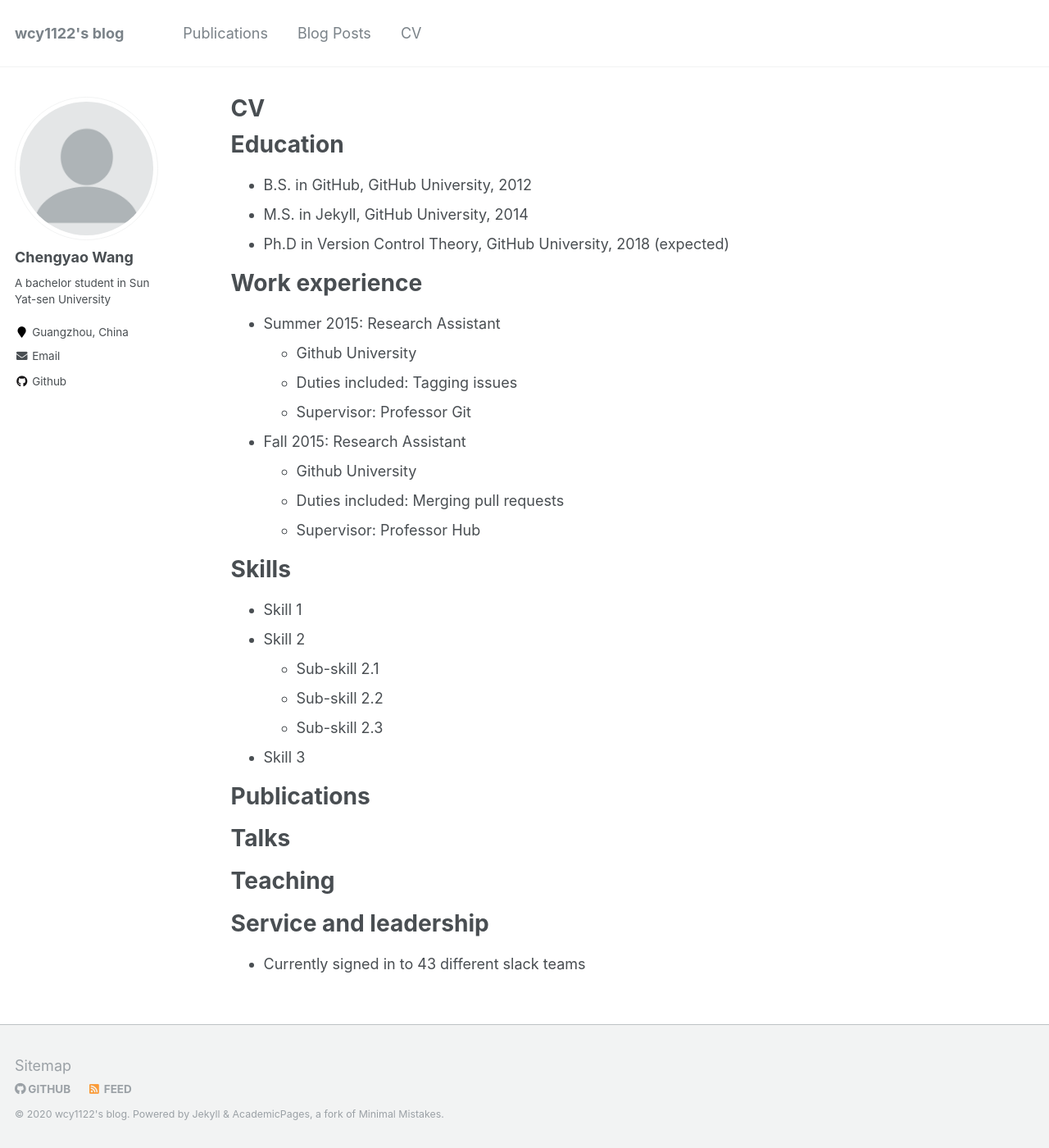
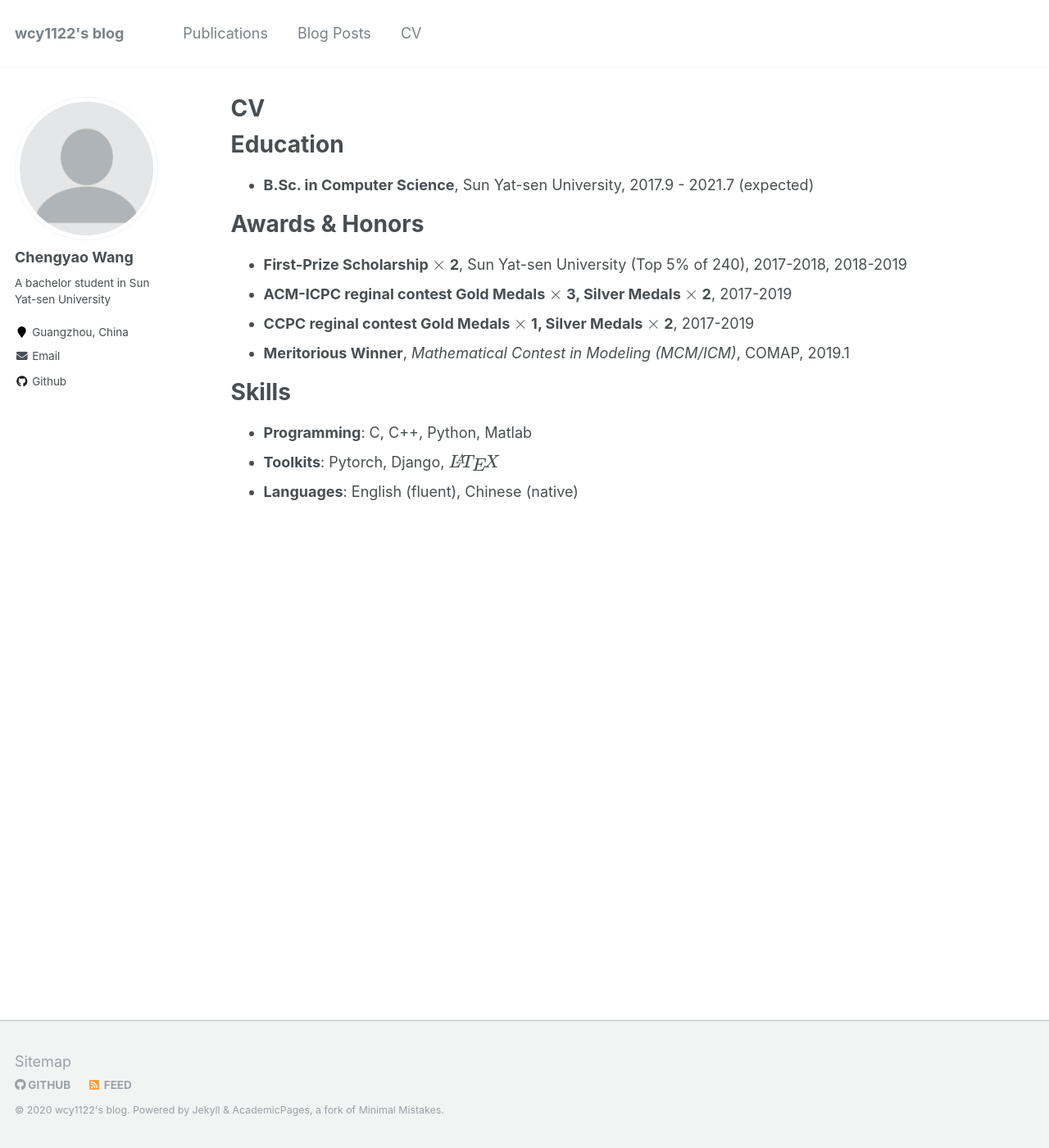
Before and after one commit to wcy1122/wcy1122.github.io, a Jekyll site: the page built from _pages/cv.md, in a window 1280 px wide and 1400 px high. Shown: the whole window at 82% size. Built offline with Jekyll 4.4.1, drawn with Linux system fonts in a browser that asks for light colours; formulas are drawn with MathJax 3.

Commit message:
update pages

```diff
--- a/_pages/cv.md
+++ b/_pages/cv.md
@@ -11,49 +11,17 @@
 
 Education
 ======
-* B.S. in GitHub, GitHub University, 2012
-* M.S. in Jekyll, GitHub University, 2014
-* Ph.D in Version Control Theory, GitHub University, 2018 (expected)
+* **B.Sc. in Computer Science**, Sun Yat-sen University, 2017.9 - 2021.7 (expected)
 
-Work experience
+Awards & Honors
 ======
-* Summer 2015: Research Assistant
-  * Github University
-  * Duties included: Tagging issues
-  * Supervisor: Professor Git
-
-* Fall 2015: Research Assistant
-  * Github University
-  * Duties included: Merging pull requests
-  * Supervisor: Professor Hub
+* **First-Prize Scholarship $\times$ 2**, Sun Yat-sen University (Top 5% of 240), 2017-2018, 2018-2019
+* **ACM-ICPC reginal contest Gold Medals $\times$ 3, Silver Medals $\times$ 2**, 2017-2019
+* **CCPC reginal contest Gold Medals $\times$ 1, Silver Medals $\times$ 2**, 2017-2019
+* **Meritorious Winner**, *Mathematical Contest in Modeling (MCM/ICM)*, COMAP, 2019.1
 
 Skills
 ======
-* Skill 1
-* Skill 2
-  * Sub-skill 2.1
-  * Sub-skill 2.2
-  * Sub-skill 2.3
-* Skill 3
-
-Publications
-======
-  <ul>{% for post in site.publications %}
-    {% include archive-single-cv.html %}
-  {% endfor %}</ul>
-
-Talks
-======
-  <ul>{% for post in site.talks %}
-    {% include archive-single-talk-cv.html %}
-  {% endfor %}</ul>
-
-Teaching
-======
-  <ul>{% for post in site.teaching %}
-    {% include archive-single-cv.html %}
-  {% endfor %}</ul>
-
-Service and leadership
-======
-* Currently signed in to 43 different slack teams
+* **Programming**: C, C++, Python, Matlab
+* **Toolkits**: Pytorch, Django, $$\LaTeX$$
+* **Languages**: English (fluent), Chinese (native)
```
Also changed, not shown: _pages/about.md (+2 -18 lines), _posts/2020-01-27-Hello-world.md (+1 -1 lines).
